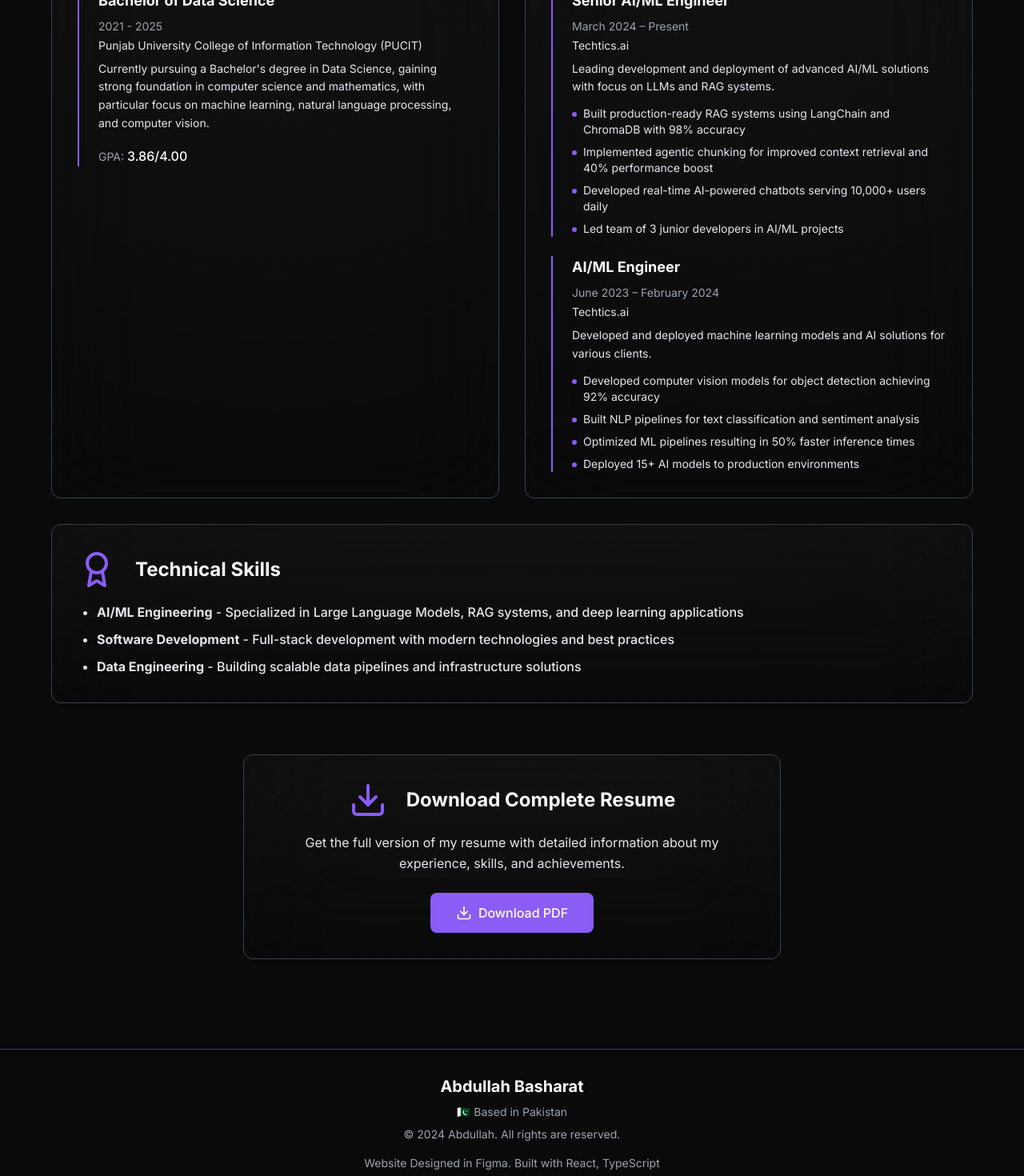
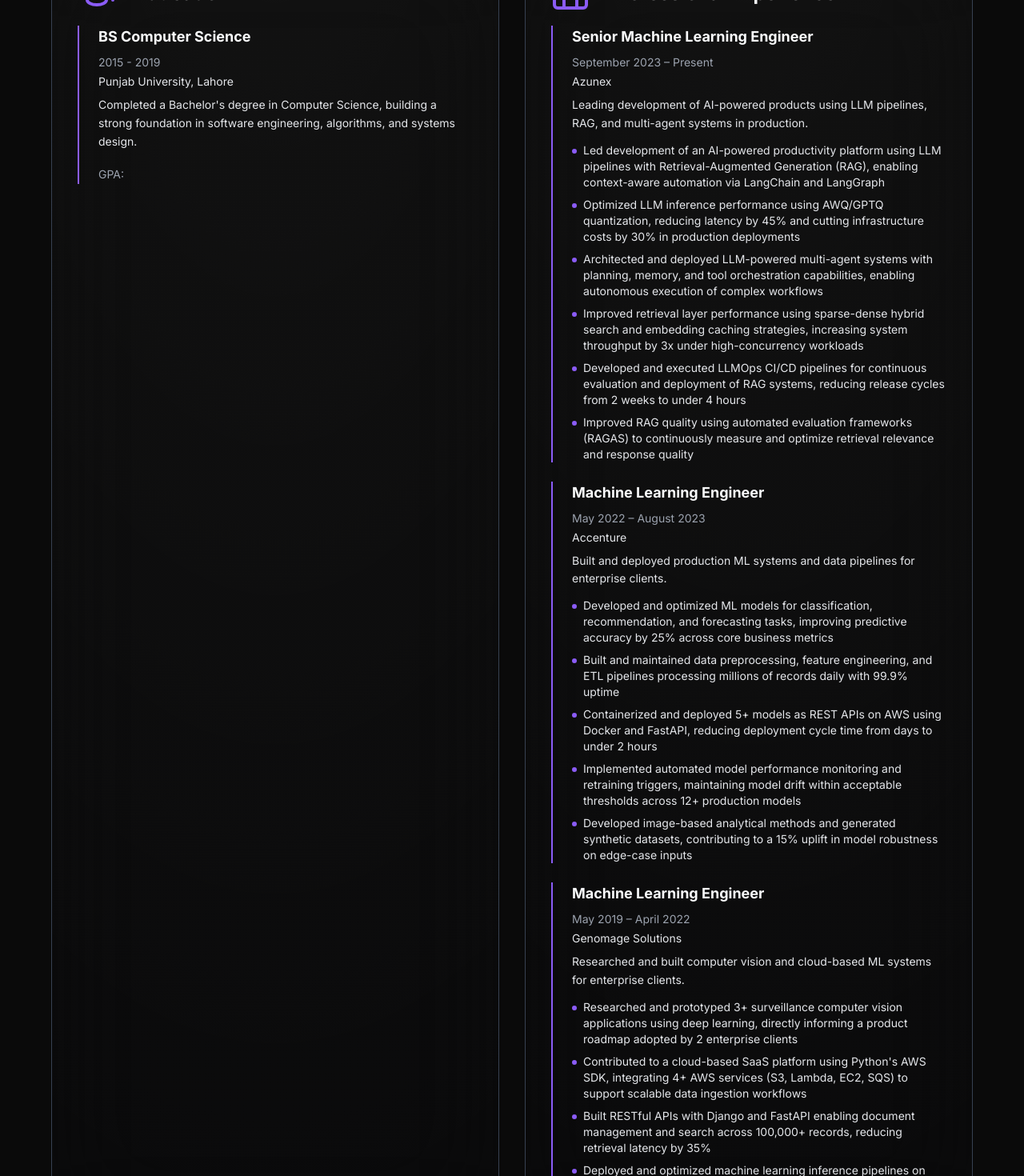
Before and after one commit to Abdullah-Basharat/Abdullah-portfolio, a React (Vite) app: page /resume in a window 1280 px wide. Shown: the part 640-2110 px from the top of the page at 80% size. Built offline with nearby package versions, Linux system fonts and the light colour scheme.

Commit message:
update resume data

```diff
--- a/src/components/About.tsx
+++ b/src/components/About.tsx
@@ -34,7 +34,7 @@ const About: React.FC<AboutProps> = ({ portfolioData }) => {
     { label: 'Website', value: portfolioData.about.personalInfo.website },
     { label: 'Phone', value: portfolioData.about.personalInfo.phone },
     { label: 'City', value: portfolioData.about.personalInfo.city },
-    { label: 'Age', value: portfolioData.about.personalInfo.age },
+    { label: 'Experience', value: portfolioData.about.personalInfo.experience },
     { label: 'Degree', value: portfolioData.about.personalInfo.degree },
     { label: 'Email', value: portfolioData.about.personalInfo.email },
     { label: 'Freelance', value: portfolioData.about.personalInfo.freelance }
@@ -79,7 +79,7 @@ const About: React.FC<AboutProps> = ({ portfolioData }) => {
             About Me
           </h2>
           <p className="text-lg text-[#e5e7eb] max-w-3xl mx-auto leading-[1.7]">
-            I'm a Professional AI/ML Engineer with an experience of 2+ years.
+            I'm a Senior Machine Learning Engineer with an experience of 7+ years.
           </p>
         </div>
 
--- a/src/components/Resume.tsx
+++ b/src/components/Resume.tsx
@@ -8,7 +8,7 @@ interface ResumeProps {
 const Resume: React.FC<ResumeProps> = ({ portfolioData }) => {
   const handleDownload = () => {
     // Open the Google Drive link in a new tab
-    window.open('https://drive.google.com/file/d/1DkgpILurJeFSK4Ig36Q8vNOxlrEgkvJW/view?usp=sharing', '_blank');
+    window.open('https://drive.google.com/file/d/105y1EyRyLaRYGqk1KRtAZjSG3h65uyH6/view?usp=sharing', '_blank');
   };
 
   const expertiseAreas = [
--- a/src/data/portfolioData.json
+++ b/src/data/portfolioData.json
@@ -3,6 +3,7 @@
     "name": "Abdullah Basharat",
     "title": "AI/ML Engineer",
     "roles": [
+      "Senior ML Engineer",
       "AI/ML Engineer",
       "Deep Learning Specialist",
       "RAG Developer",
@@ -15,7 +16,7 @@
     "phone": "+92 316 5181993",
     "location": "Lahore, Pakistan",
     "social": {
-      "github": "https://github.com/Abdullah-Basharat",
+      "github": "https://github.com/codegeek010",
       "linkedin": "https://www.linkedin.com/in/abdullah-basharat4/",
       "email": "abdullahbasharat400@gmail.com"
     },
@@ -28,8 +29,8 @@
       "website": "abdullahbasharat.live",
       "phone": "+92 316 5181993",
       "city": "Lahore, Pakistan",
-      "age": "22",
-      "degree": "Bachelor of Data Science",
+      "experience": "7+ Years",
+      "degree": "BS Computer Science",
       "email": "abdullahbasharat400@gmail.com",
       "freelance": "Available"
     },
@@ -47,7 +48,7 @@
         "icon": "bar-chart"
       },
       {
-        "number": "2+",
+        "number": "7+",
         "title": "Years of experience",
         "description": "specializing in cutting-edge AI technologies and production deployments.",
         "icon": "clock"
@@ -94,7 +95,7 @@
     }
   },
   "resume": {
-    "summary": "Innovative and task-driven AI/ML Engineer with 2+ years of experience designing and developing high-quality AI solutions across diverse industries. Expertise in Large Language Models, RAG systems, Computer Vision, and Deep Learning applications.",
+    "summary": "Senior Machine Learning Engineer with 7+ years of experience designing, fine-tuning, deploying, and scaling AI/ML systems in production environments. Expertise in Generative AI, Large Language Models (LLMs), Retrieval-Augmented Generation (RAG), AI Agents, MLOps, Cloud Infrastructure, NLP, Computer Vision, Deep Learning, Data Engineering, and Distributed Systems. Proven track record delivering enterprise-grade AI solutions across AWS, Azure, and GCP while driving measurable gains in performance, reliability, and business outcomes.",
     "contact": {
       "location": "Lahore, Pakistan",
       "phone": "+92 316 5181993",
@@ -140,54 +141,68 @@
     ],
     "education": [
       {
-        "degree": "Bachelor of Data Science",
-        "institution": "Punjab University College of Information Technology (PUCIT)",
-        "period": "2021 - 2025",
-        "gpa": "3.86/4.00",
-        "description": "Currently pursuing a Bachelor's degree in Data Science, gaining strong foundation in computer science and mathematics, with particular focus on machine learning, natural language processing, and computer vision."
+        "degree": "BS Computer Science",
+        "institution": "Punjab University, Lahore",
+        "period": "2015 - 2019",
+        "gpa": "",
+        "description": "Completed a Bachelor's degree in Computer Science, building a strong foundation in software engineering, algorithms, and systems design."
       }
     ],
     "experience": [
       {
-        "title": "Senior AI/ML Engineer",
-        "company": "Techtics.ai",
-        "period": "March 2024 – Present",
+        "title": "Senior Machine Learning Engineer",
+        "company": "Azunex",
+        "period": "September 2023 – Present",
         "type": "Full-time",
-        "description": "Leading development and deployment of advanced AI/ML solutions with focus on LLMs and RAG systems.",
+        "description": "Leading development of AI-powered products using LLM pipelines, RAG, and multi-agent systems in production.",
         "achievements": [
-          "Built production-ready RAG systems using LangChain and ChromaDB with 98% accuracy",
-          "Implemented agentic chunking for improved context retrieval and 40% performance boost",
-          "Developed real-time AI-powered chatbots serving 10,000+ users daily",
-          "Led team of 3 junior developers in AI/ML projects"
+          "Led development of an AI-powered productivity platform using LLM pipelines with Retrieval-Augmented Generation (RAG), enabling context-aware automation via LangChain and LangGraph",
+          "Optimized LLM inference performance using AWQ/GPTQ quantization, reducing latency by 45% and cutting infrastructure costs by 30% in production deployments",
+          "Architected and deployed LLM-powered multi-agent systems with planning, memory, and tool orchestration capabilities, enabling autonomous execution of complex workflows",
+          "Improved retrieval layer performance using sparse-dense hybrid search and embedding caching strategies, increasing system throughput by 3x under high-concurrency workloads",
+          "Developed and executed LLMOps CI/CD pipelines for continuous evaluation and deployment of RAG systems, reducing release cycles from 2 weeks to under 4 hours",
+          "Improved RAG quality using automated evaluation frameworks (RAGAS) to continuously measure and optimize retrieval relevance and response quality"
         ]
       },
       {
-        "title": "AI/ML Engineer",
-        "company": "Techtics.ai",
-        "period": "June 2023 – February 2024",
+        "title": "Machine Learning Engineer",
+        "company": "Accenture",
+        "period": "May 2022 – August 2023",
         "type": "Full-time",
-        "description": "Developed and deployed machine learning models and AI solutions for various clients.",
+        "description": "Built and deployed production ML systems and data pipelines for enterprise clients.",
         "achievements": [
-          "Developed computer vision models for object detection achieving 92% accuracy",
-          "Built NLP pipelines for text classification and sentiment analysis",
-          "Optimized ML pipelines resulting in 50% faster inference times",
-          "Deployed 15+ AI models to production environments"
+          "Developed and optimized ML models for classification, recommendation, and forecasting tasks, improving predictive accuracy by 25% across core business metrics",
+          "Built and maintained data preprocessing, feature engineering, and ETL pipelines processing millions of records daily with 99.9% uptime",
+          "Containerized and deployed 5+ models as REST APIs on AWS using Docker and FastAPI, reducing deployment cycle time from days to under 2 hours",
+          "Implemented automated model performance monitoring and retraining triggers, maintaining model drift within acceptable thresholds across 12+ production models",
+          "Developed image-based analytical methods and generated synthetic datasets, contributing to a 15% uplift in model robustness on edge-case inputs"
+        ]
+      },
+      {
+        "title": "Machine Learning Engineer",
+        "company": "Genomage Solutions",
+        "period": "May 2019 – April 2022",
+        "type": "Full-time",
+        "description": "Researched and built computer vision and cloud-based ML systems for enterprise clients.",
+        "achievements": [
+          "Researched and prototyped 3+ surveillance computer vision applications using deep learning, directly informing a product roadmap adopted by 2 enterprise clients",
+          "Contributed to a cloud-based SaaS platform using Python's AWS SDK, integrating 4+ AWS services (S3, Lambda, EC2, SQS) to support scalable data ingestion workflows",
+          "Built RESTful APIs with Django and FastAPI enabling document management and search across 100,000+ records, reducing retrieval latency by 35%",
+          "Deployed and optimized machine learning inference pipelines on 10+ Raspberry Pi edge devices, achieving real-time predictions under hardware constraints"
         ]
       }
     ],
     "skills": {
-      "programming": ["Python", "SQL", "JavaScript", "Django", "FastAPI"],
-      "aiml": ["LLMs", "RAG Systems", "Computer Vision", "TensorFlow", "PyTorch", "Scikit-learn"],
-      "dataEngineering": ["BigQuery", "MongoDB", "AWS", "Azure", "PostgreSQL"],
-      "tools": ["LangChain", "ChromaDB", "OpenCV", "Git", "Docker", "Jupyter"]
+      "programming": ["Python", "SQL", "FastAPI", "Django", "Flask", "REST APIs"],
+      "aiml": ["LLMs", "RAG", "AI Agents", "LangChain", "LangGraph", "Computer Vision", "NLP", "Fine-Tuning (LoRA/QLoRA)"],
+      "dataEngineering": ["AWS", "Azure", "GCP", "Docker", "Kubernetes", "PostgreSQL", "MongoDB", "Terraform"],
+      "tools": ["PyTorch", "TensorFlow", "Keras", "Scikit-learn", "Pandas", "NumPy", "Airflow", "Hugging Face Transformers"]
     },
       "achievements": [
-    "Dean's List recognition for academic excellence (GPA: 3.86/4.00)",
-    "Successfully deployed 25+ AI/ML models in production environments",
-    "Contributed to 10+ open-source AI/ML projects with 500+ stars",
-    "Published research paper on 'Advanced Computer Vision for Sign Language Recognition'",
-    "Speaker at AI/ML conferences and workshops",
-    "Mentored 15+ junior developers in AI/ML technologies"
+    "Reduced LLM inference latency by 45% and infrastructure costs by 30% through quantization techniques",
+    "Automated resolution of 65% of tier-1 and tier-2 operational tickets via a multi-agent orchestration framework",
+    "Delivered enterprise-grade AI solutions across AWS, Azure, and GCP with measurable gains in performance and reliability",
+    "Built recruitment ML systems processing 10,000+ candidate profiles per month with a 22% improvement in shortlist precision"
   ]
   },
   "skills": {
```
